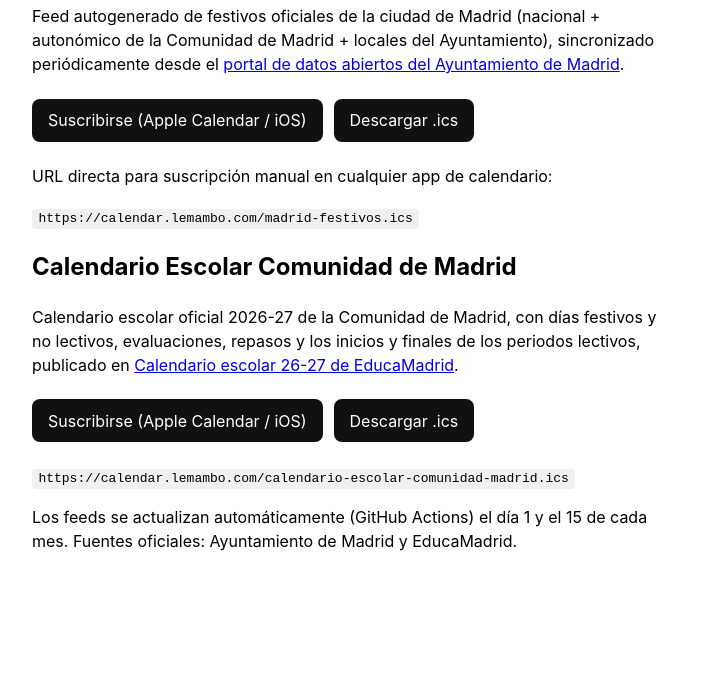
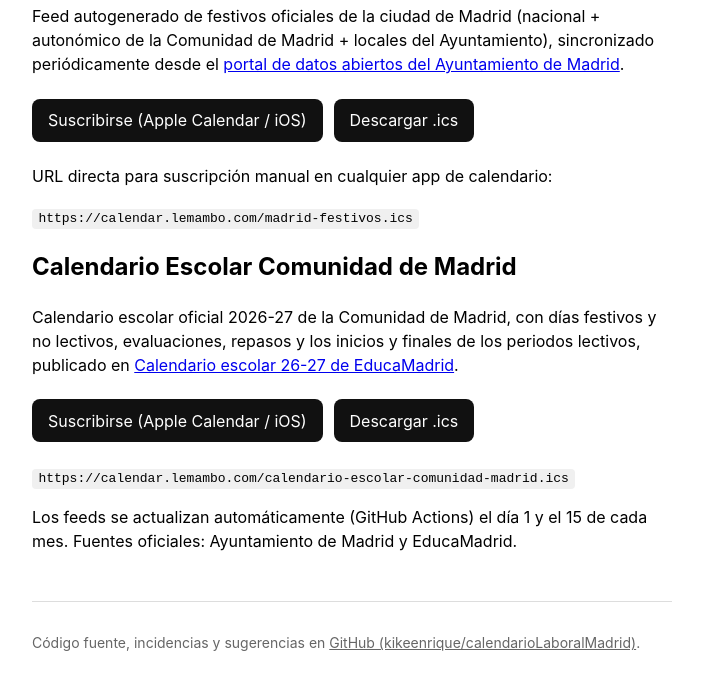
Before and after one commit to kikeenrique/calendarioLaboralMadrid, a plain HTML site: page docs/index.html in a window 1280 px wide. Shown: the part 113-802 px from the top of the page, without its empty margins (288-991 px from the left). Drawn offline with Linux system fonts and the light colour scheme.

Commit message:
Link the GitHub project from the feeds page footer

```diff
--- a/docs/index.html
+++ b/docs/index.html
@@ -8,6 +8,8 @@
   body { font-family: -apple-system, system-ui, sans-serif; max-width: 640px; margin: 3rem auto; padding: 0 1rem; line-height: 1.5; }
   code { background: #f0f0f0; padding: 0.15rem 0.4rem; border-radius: 4px; }
   a.button { display: inline-block; background: #111; color: #fff; padding: 0.6rem 1rem; border-radius: 8px; text-decoration: none; margin: 0.4rem 0.4rem 0.4rem 0; }
+  footer { margin-top: 3rem; padding-top: 1rem; border-top: 1px solid #ddd; font-size: 0.875rem; color: #666; }
+  footer a { color: inherit; }
 </style>
 </head>
 <body>
@@ -31,5 +33,9 @@
   <p><code>https://calendar.lemambo.com/calendario-escolar-comunidad-madrid.ics</code></p>
 
   <p>Los feeds se actualizan automáticamente (GitHub Actions) el día 1 y el 15 de cada mes. Fuentes oficiales: Ayuntamiento de Madrid y EducaMadrid.</p>
+
+  <footer>
+    <p>Código fuente, incidencias y sugerencias en <a href="https://github.com/kikeenrique/calendarioLaboralMadrid" target="_blank" rel="noopener">GitHub (kikeenrique/calendarioLaboralMadrid)</a>.</p>
+  </footer>
 </body>
 </html>
```
